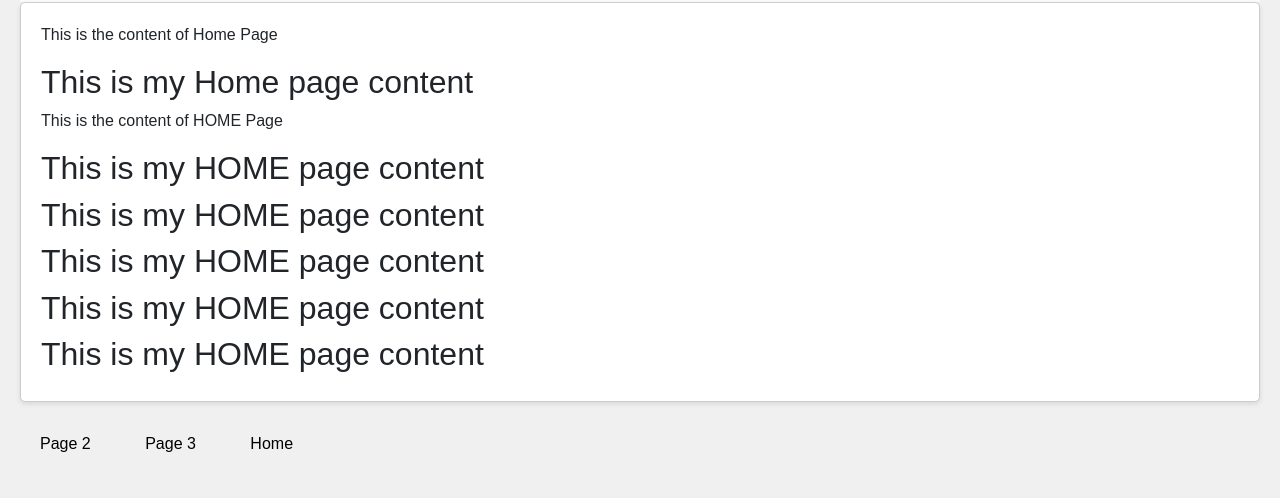
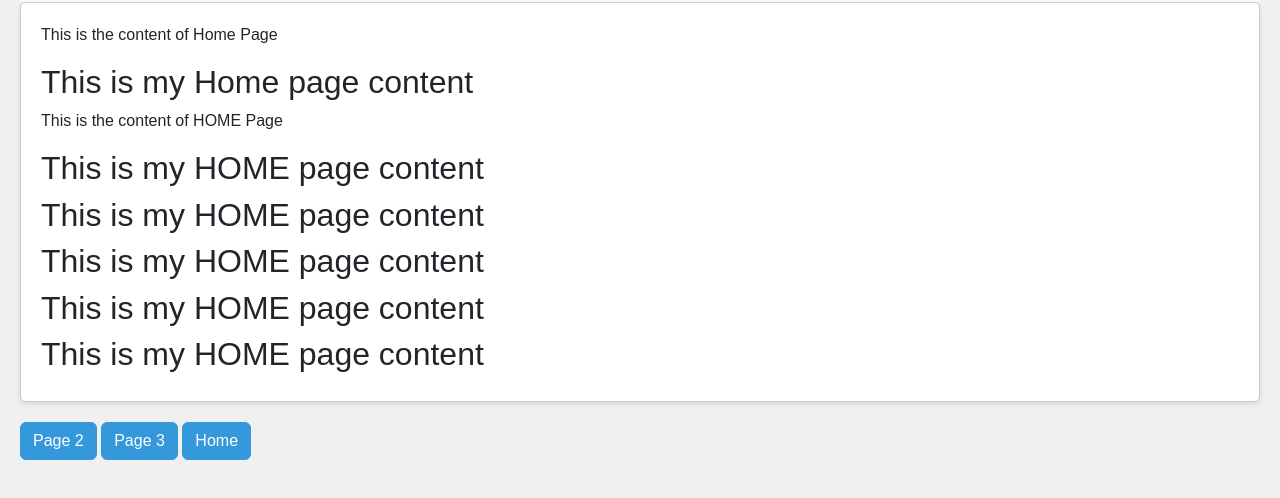
Before and after one commit to 07mvpn/Responsive-Multi-Page-Layout, a plain HTML site: page Index.html in a window 1280 px wide. Shown: the part 80-578 px from the top of the page. Drawn offline with nearby package versions, Linux system fonts and the light colour scheme.

Commit message:
Successed Cod\es

```diff
--- a/Index.html
+++ b/Index.html
@@ -58,9 +58,9 @@
   </div>
 
 
-  <a href="#" onclick="loadPage('page2')">Page 2</a>
-  <a href="#" onclick="loadPage('page3')">Page 3</a>
-  <a href="#" onclick="loadPage('home')">Home</a>
+  <button type="button" class="btn btn-primary"<a href="#" onclick="loadPage('page2')">Page 2</a></button>
+  <button type="button" class="btn btn-primary"<a href="#" onclick="loadPage('page3')">Page 3</a></button>
+  <button type="button" class="btn btn-primary"<a href="#" onclick="loadPage('home')">Home</a></button>
 
   <div id="page2Content" style="display: none;">
     <!-- Content of Page 2 -->
--- a/Style.css
+++ b/Style.css
@@ -68,6 +68,8 @@
   border-color: #2980b9;
 }
 
+/* CSS Part 3 */
+
   body {
   font-family: Arial, sans-serif;
   margin: 20px;
```
